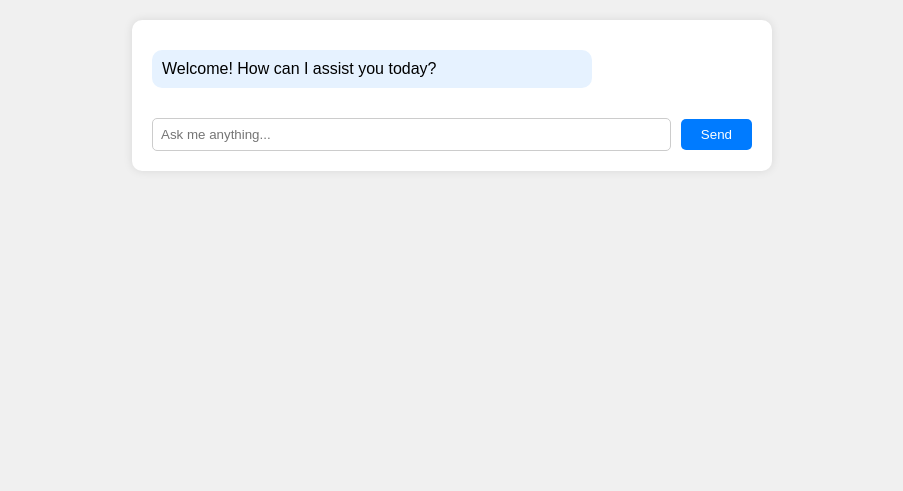
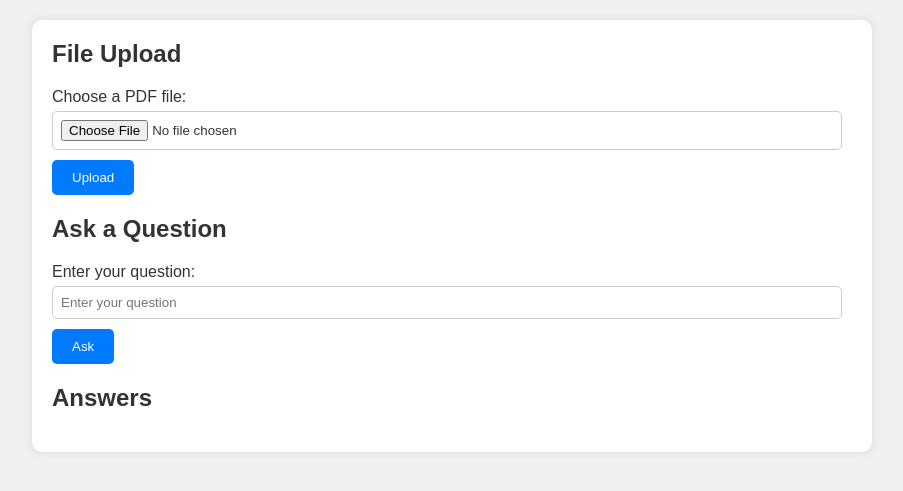
Before and after one commit to aakash2060/LLMProject, a Flask app: page / in a window 1280 px wide. Shown: the top 491 px of the page, without its empty margins (188-1091 px from the left). Run offline with Flask 3, Linux system fonts and the light colour scheme.

Commit message:
addition of upload button and change in UI

```diff
--- a/main.py
+++ b/main.py
@@ -1,8 +1,6 @@
-from flask import Flask, request, render_template,session
-# from redis import Redis, RedisError
+from flask import Flask, request, render_template, session
 import os
 import socket
-
 from PyPDF2 import PdfReader
 from langchain.embeddings.openai import OpenAIEmbeddings
 from langchain.text_splitter import CharacterTextSplitter
@@ -10,66 +8,87 @@ from langchain.vectorstores import FAISS
 from langchain.chains.question_answering import load_qa_chain
 from langchain.llms import OpenAI
 from dotenv import load_dotenv
-import os
+from flask_cors import CORS, cross_origin
+
 
 # Set OpenAI API key
 load_dotenv()
 
+# Initialize Flask app
+app = Flask(__name__)
+CORS(app)
+app.secret_key = 'secretKey'  # Set your secret key for session management
+
+# Global variables
+document_search = None
+chain = None
+
 # Download embeddings from OpenAI
 embeddings = OpenAIEmbeddings()
 
-# Provide the path of the PDF file
-pdf_path = '1210 HOOKS 4.pdf'
+@app.route("/", methods=['GET','POST'])
+@cross_origin()
+def hello():
+    global document_search, chain
 
-# Read text from the PDF file
-pdf_reader = PdfReader(pdf_path)
-raw_text = ''
-for page in pdf_reader.pages:
-    content = page.extract_text()
-    if content:
-        raw_text += content
-
-# Split the text using Character Text Splitter to manage token size
-text_splitter = CharacterTextSplitter(
-    separator="\n",
-    chunk_size=800,
-    chunk_overlap=200,
-    length_function=len,
-)
-texts = text_splitter.split_text(raw_text)
-
-# Create a FAISS index from the texts
-document_search = FAISS.from_texts(texts, embeddings)
-
-# Load the question answering chain using OpenAI model
-chain = load_qa_chain(OpenAI(), chain_type="stuff")
-
-app = Flask('234')
-app.secret_key = 'secretKey'  # Set your secret key for session management
-
-
-
-@app.route("/", methods=['GET', 'POST'])
-def hello():
-    answers = session.get('answers')
-    if answers ==  None :
+    answers = session.get('answers', [])
+    if answers is None:
         answers = []
 
     if request.method == 'POST':
-        query = request.form['query']
-        print('THE QUERY IS ',query)
-        # Perform similarity search and run the question answering chain
-        docs = document_search.similarity_search(query)
-        answer = chain.run(input_documents=docs, question=query)
-        question_answer = {query: answer}
+        if 'file' in request.files:
+            # If file is uploaded, save it and update the model
+            f = request.files['file']
+            if f.filename != '':
+                pdf_path = os.path.join(app.config['UPLOAD_FOLDER'], f.filename)
+                f.save(pdf_path)
+                update_model(pdf_path)
+
+        if "query" in request.form:
+            query = request.form['query']
+            if document_search is not None and chain is not None and query is not None:
+                docs = document_search.similarity_search(query)
+                answer = chain.run(input_documents=docs, question=query)
+                question_answer = {query: answer}
+                answers.append(question_answer)
+                session['answers'] = answers
+                print('THE ANSWERS ARE ', answers)
+        #
+        # print('THE QUERY IS ', query)
+        # # Perform similarity search and run the question answering chain
 
 
-        answers.append(question_answer)
-        session['answers'] = answers
+    return render_template('form.html', name=os.getenv("NAME", "world"), hostname=socket.gethostname(), answers=answers)
 
-        print('THE ANSWERS ARE ',answers)
+def update_model(pdf_path):
+    global document_search, chain
 
-    return render_template('form.html', name= os.getenv("NAME", "world"), hostname=socket.gethostname(), answers=answers)
+    # Read text from the PDF file
+    pdf_reader = PdfReader(pdf_path)
+    raw_text = ''
+    for page in pdf_reader.pages:
+        content = page.extract_text()
+        if content:
+            raw_text += content
+
+    # Split the text using Character Text Splitter to manage token size
+    text_splitter = CharacterTextSplitter(
+        separator="\n",
+        chunk_size=800,
+        chunk_overlap=200,
+        length_function=len,
+    )
+    texts = text_splitter.split_text(raw_text)
+
+    # Create a FAISS index from the texts
+    document_search = FAISS.from_texts(texts, embeddings)
+
+    # Load the question answering chain using OpenAI model
+    chain = load_qa_chain(OpenAI(), chain_type="stuff")
 
 if __name__ == "__main__":
+    # Define the upload folder
+    app.config['UPLOAD_FOLDER'] = 'uploads'
+    if not os.path.exists(app.config['UPLOAD_FOLDER']):
+        os.makedirs(app.config['UPLOAD_FOLDER'])
     app.run(host='0.0.0.0', port=8000)
--- a/templates/form.html
+++ b/templates/form.html
@@ -1,75 +1,50 @@
 <!DOCTYPE html>
-<html lang="en">
+<html>
   <head>
-<meta charset="UTF-8">
-<meta name="viewport" content="width=device-width, initial-scale=1.0">
-<title>ChatGPT Query</title>
+    <title>File Upload</title>
     <style>
       body {
         font-family: Arial, sans-serif;
         margin: 0;
         padding: 0;
         background-color: #f0f0f0;
+        color: #333;
       }
 
       .container {
-        max-width: 600px;
+        max-width: 800px;
         margin: 20px auto;
         padding: 20px;
         background-color: #fff;
         box-shadow: 0 0 10px rgba(0, 0, 0, 0.1);
         border-radius: 10px;
-        display: flex;
-        flex-direction: column;
-        align-items: center;
       }
 
-    .chat-container {
-        list-style-type: none;
-        margin: 0;
-        padding: 0;
-        width: 100%;
+      h2 {
+        margin-top: 0;
       }
 
-    .chat-container li {
-        background-color: #e6f2ff;
-        margin: 10px 0;
-        padding: 10px;
-        border-radius: 10px;
-        max-width: 70%;
-        word-wrap: break-word;
+      form {
+        margin-bottom: 20px;
       }
 
-    .user-msg {
-        background-color: #b2d3ff;
-        align-self: flex-end;
+      label {
+        display: block;
+        margin-bottom: 5px;
       }
 
-    .bot-msg {
-        align-self: flex-start;
+      input[type="file"],
+      input[type="text"] {
+        width: calc(100% - 10px);
+        padding: 8px;
+        margin-bottom: 10px;
+        border-radius: 5px;
+        border: 1px solid #ccc;
+        box-sizing: border-box;
       }
 
-    .query-form {
-        margin-top: 20px;
-        width: 100%;
-        display: flex;
-        align-items: center;
-    }
-
-    .query-form label {
-        display: none;
-    }
-
-    .query-form input[type="text"] {
-        flex: 1;
-        padding: 8px;
-        border-radius: 5px;
-        border: 1px solid #ccc;
-    }
-
-    .query-form input[type="submit"] {
-        margin-left: 10px;
-        padding: 8px 20px;
+      button {
+        padding: 10px 20px;
         background-color: #007bff;
         color: #fff;
         border: none;
@@ -78,49 +53,62 @@
         transition: background-color 0.3s;
       }
 
-    .query-form input[type="submit"]:hover {
+      button:hover {
         background-color: #0056b3;
       }
 
-    .question-msg {
-    margin: 10px 0px 10px 80px !important;
-    background: linear-gradient(135deg, #ffebcc, #ffc0a6) !important; /* Gradient background for questions */
-    padding: 10px !important;
-    padding-left: 80px !important;
-    border-radius: 10px !important;
-    max-width: 70% !important;
-    word-wrap: break-word !important;
+      hr {
+        border: none;
+        border-top: 1px solid #ccc;
+        margin: 20px 0;
       }
 
+      ul {
+        list-style-type: none;
+        padding: 0;
+      }
 
-.answer-msg {
-    background-color: #ccffcc; /* Light green for answers */
-    margin: 10px 0;
-    padding: 10px;
-    border-radius: 10px;
-    max-width: 70%;
-    word-wrap: break-word;
+      li {
+        margin-bottom: 10px;
+      }
+
+      li:before {
+        content: "•";
+        color: #007bff;
+        display: inline-block;
+        width: 1em;
+        margin-left: -1em;
       }
     </style>
   </head>
   <body>
     <div class="container">
-        <ul class="chat-container">
-            <li class="bot-msg">Welcome! How can I assist you today?</li>
+      <h2>File Upload</h2>
+      <form action="/" method="post" enctype="multipart/form-data">
+        <label for="file">Choose a PDF file:</label>
+        <input type="file" name="file" id="file-upload-input" />
+        <button type="submit">Upload</button>
+      </form>
+
+      <h2>Ask a Question</h2>
+      <form action="/" method="post">
+        <label for="query">Enter your question:</label>
+        <input
+          type="text"
+          name="query"
+          id="query"
+          placeholder="Enter your question"
+        />
+        <button type="submit">Ask</button>
+      </form>
+
+      <!-- Display answers -->
+      <h2>Answers</h2>
+      <ul>
+        {% for answer in answers %} {% for question, ans in answer.items() %}
+        <li><strong>{{ question }}:</strong> {{ ans }}</li>
+        {% endfor %} {% endfor %}
       </ul>
-
-        <ul class="chat-container">
-            {% for qa_pair in answers %}
-                {% for question, answer in qa_pair.items() %}
-                    <li class="question-msg">{{ question }}</li>
-                    <li class="answer-msg">{{ answer }}</li>
-                {% endfor %}
-            {% endfor %}
-        </ul>
-        <form class="query-form" method="post">
-            <input type="text" id="query" name="query" autocomplete="off" placeholder="Ask me anything...">
-            <input type="submit" value="Send">
-        </form>
     </div>
   </body>
 </html>
```
Also changed, not shown: templates/result.html (+4 -4 lines), 4 other files. Lines whose indentation alone changed are shown as unchanged.
